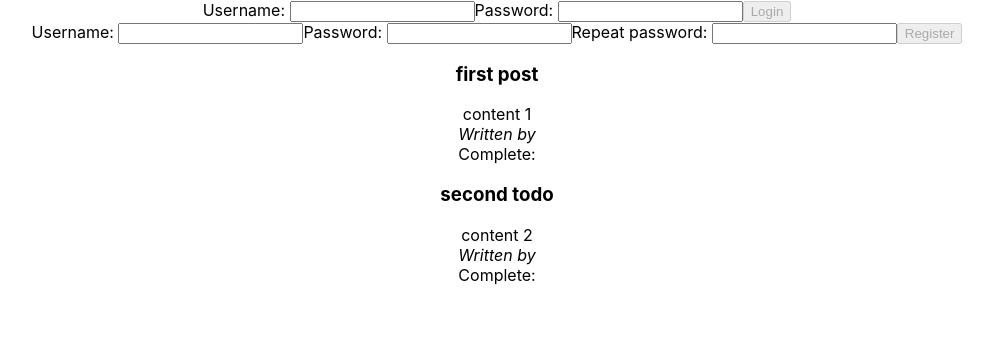
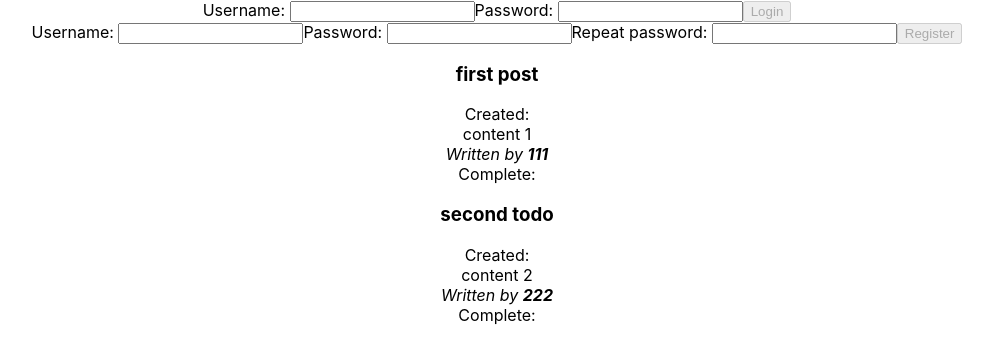
Before and after one commit to ViLinh27/lab2-todoapp, a React (Create React App) app: page / in a window 1280 px wide. Shown: the top 362 px of the page, without its empty margins (143-1136 px from the left). Built offline with nearby package versions, Linux system fonts and the light colour scheme.

Commit message:
labeling

```diff
--- a/src/App.js
+++ b/src/App.js
@@ -11,11 +11,12 @@ function App() {
     {
       title: "first post",
       description: "content 1",
-      //author: "paul"
+      author: "111"
     } ,
     {
       title: "second todo",
       description: "content 2",
+      author: "222"
     },
 
   ];
--- a/src/Todo/CreateTodo.js
+++ b/src/Todo/CreateTodo.js
@@ -46,7 +46,7 @@ export default function CreateTodo({user,toDos,setToDos}){
             </div>
             <textarea value={description} onChange={handleDescription}/>
             <div>
-                Complete:
+                <label htmlFor="complete">Complete:</label>
                 <input type="checkbox" onChange={handleComplete} complete={complete}/>
             </div>
 
--- a/src/Todo/Todo.js
+++ b/src/Todo/Todo.js
@@ -14,7 +14,7 @@ export default function Todo({title,description,author,dateCreated,complete}){
     return(
         <div>
             <h3>{title}</h3>
-            <div>{dateCreated}</div>
+            <div>Created: {dateCreated}</div>
             {/* <div>{dateCompleted}</div> */}
             <div>{description}</div>
             <i>Written by <b>{author}</b></i>
```
